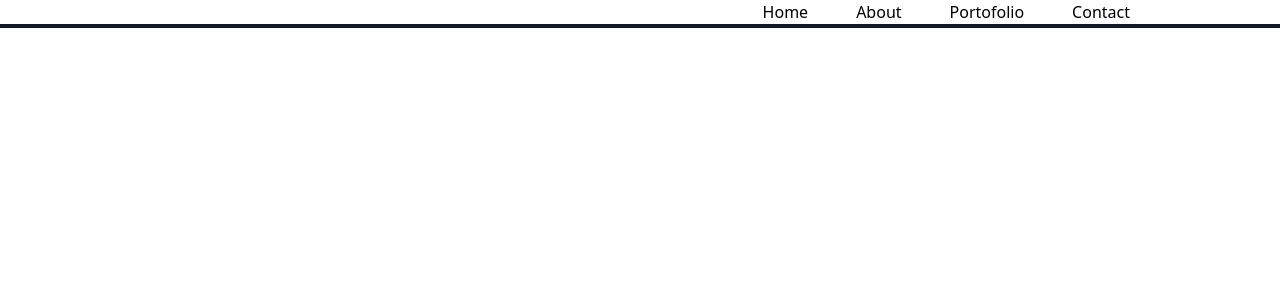
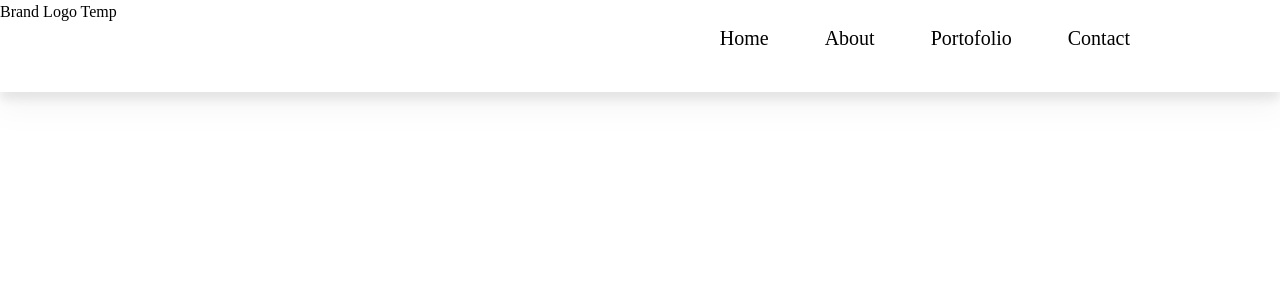
Before and after one commit to nenofetch/nenofetch-space, a Next.js app: page / in a window 1280 px wide. Shown: the top 300 px of the page. Built offline with nearby package versions, Linux system fonts and the light colour scheme.

Commit message:
style: adding styling to Header and change background color on global.css
make support with dark mode

```diff
--- a/components/Header.tsx
+++ b/components/Header.tsx
@@ -1,23 +1,29 @@
 import Link from "next/link"
 function Header() {
     return (
-        <div className="border-b-4 border-gray-900">
-            <div className="hidden lg:flex lg:min-w-0 lg:flex-1 justify-end lg:gap-x-12 mr-[150px]">
+        <div className=" shadow-slate-500 drop-shadow-xl dark:drop-shadow-gray-400">
+            <div className="hidden lg:flex lg:min-w-0 justify-start dark:text-white">
                 <Link
                     href={"/"}
-                    className="font-semibold text-gray-900 hover:text-gray-900"
+                    className='font-bold font-sans  hover:text-red-500'
+                >Brand Logo Temp</Link>
+            </div>
+            <div className="hidden lg:flex lg:min-w-0 lg:flex-1 justify-end lg:gap-x-14 mr-[150px] pb-10 font-family text-xl dark:text-white">
+                <Link
+                    href={"/"}
+                    className="font-bold font-san"
                 >Home</Link>
                 <Link
                     href={"/about"}
-                    className="font-semibold text-gray-900 hover:text-gray-900"
+                    className="font-bold font-sans hover:text-red-900 "
                 >About</Link>
                 <Link
                     href={"/portofolio"}
-                    className="font-semibold text-gray-900 hover:text-gray-900"
+                    className="font-bold font-sans hover:text-red-900 "
                 >Portofolio</Link>
                 <Link
                     href={"/contact"}
-                    className="font-semibold text-gray-900 hover:text-gray-900"
+                    className="font-bold font-sans hover:text-red-900 "
                 >Contact</Link>
                 </div>
             </div>
--- a/styles/globals.css
+++ b/styles/globals.css
@@ -1,3 +1,13 @@
 @tailwind base;
 @tailwind components;
 @tailwind utilities;
+@import url("https://fonts.googleapis.com/css2?family=Inconsolata&display=swap");
+
+@layer base {
+	html {
+		font-family: Inconsolata;
+	}
+	* {
+		@apply dark:bg-[#282727] bg-white;
+	}
+}
```
